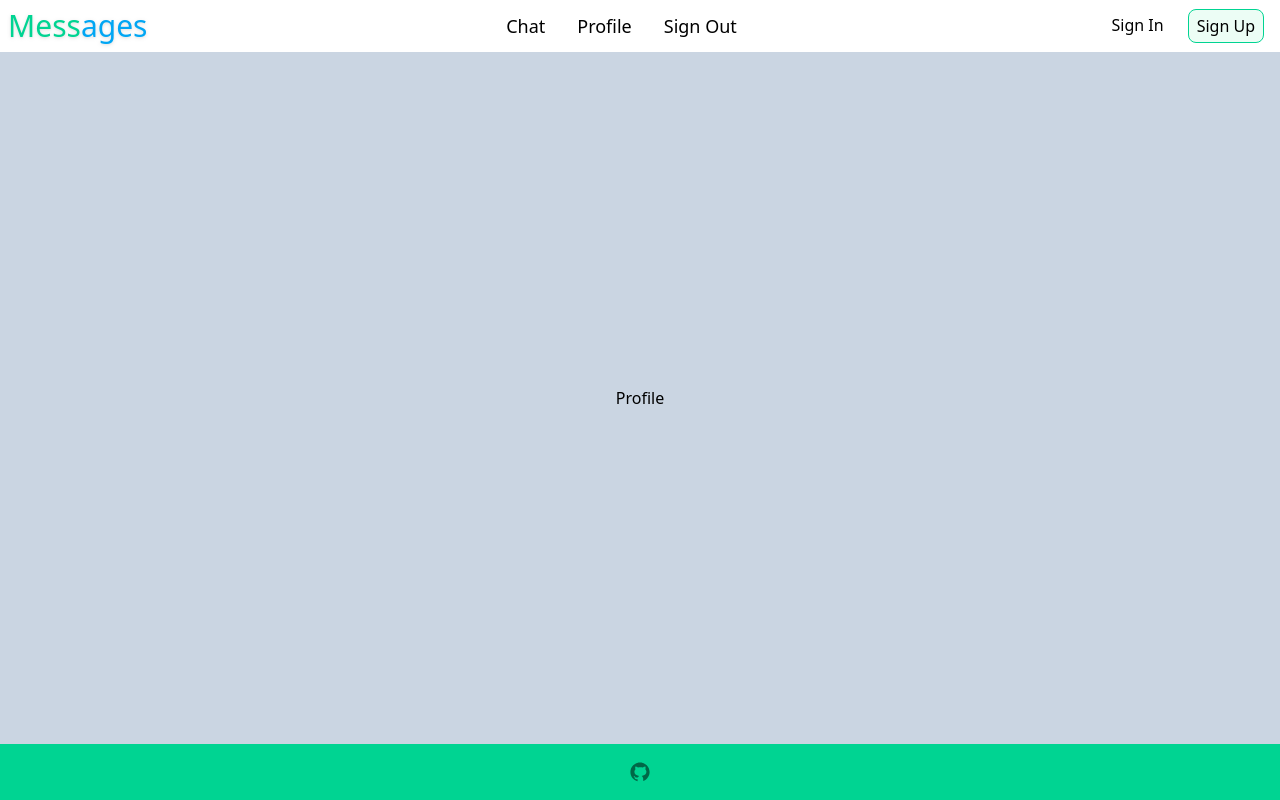
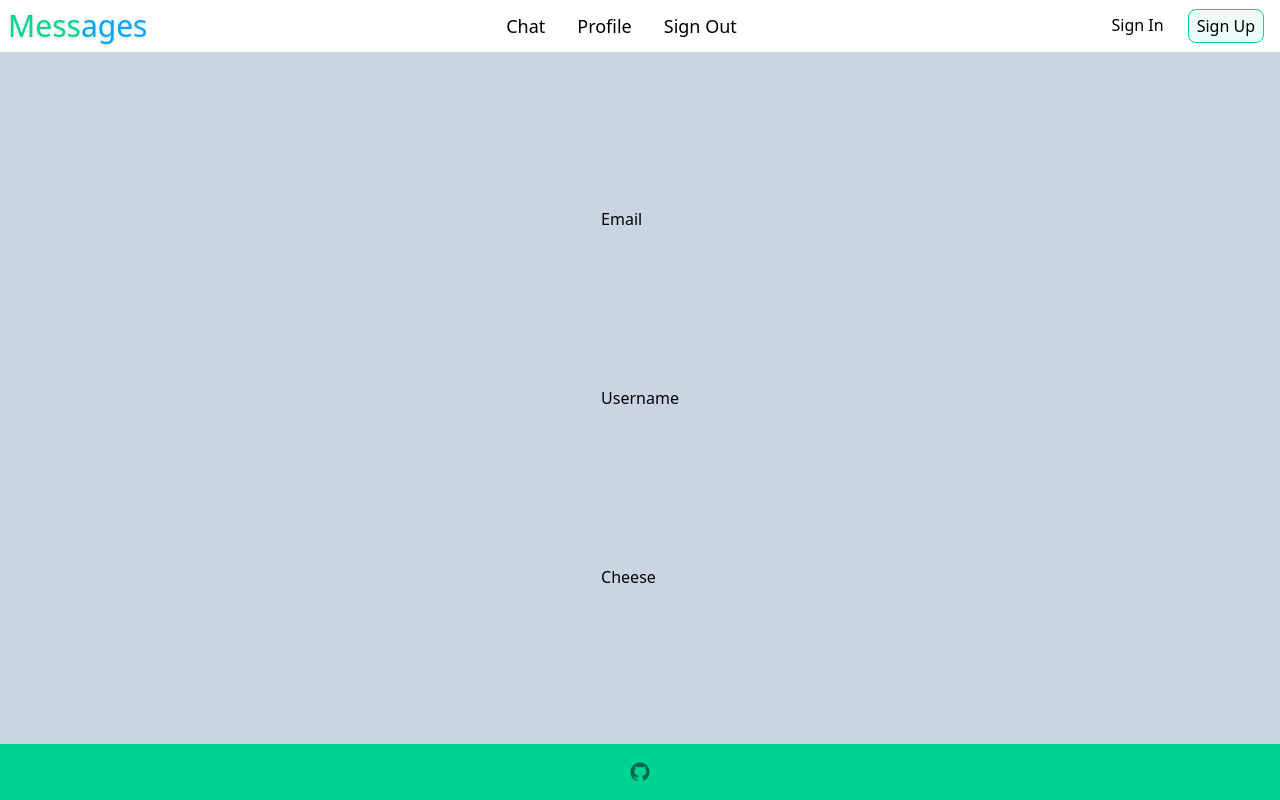
Before and after one commit to uwuzumaki/messenger-front, a React (Vite) app: page /profile in a window 1280 px wide. Built offline with nearby package versions, Linux system fonts and the light colour scheme.

Commit message:
styling for profile page

```diff
--- a/src/Components/Profile/Profile.jsx
+++ b/src/Components/Profile/Profile.jsx
@@ -1,7 +1,11 @@
 const Profile = () => {
   return (
     <>
-      <div>Profile</div>
+      <div className="mx-auto flex h-full flex-1 flex-col justify-evenly">
+        <div>Email</div>
+        <div>Username</div>
+        <div>Cheese</div>
+      </div>
     </>
   );
 };
```
